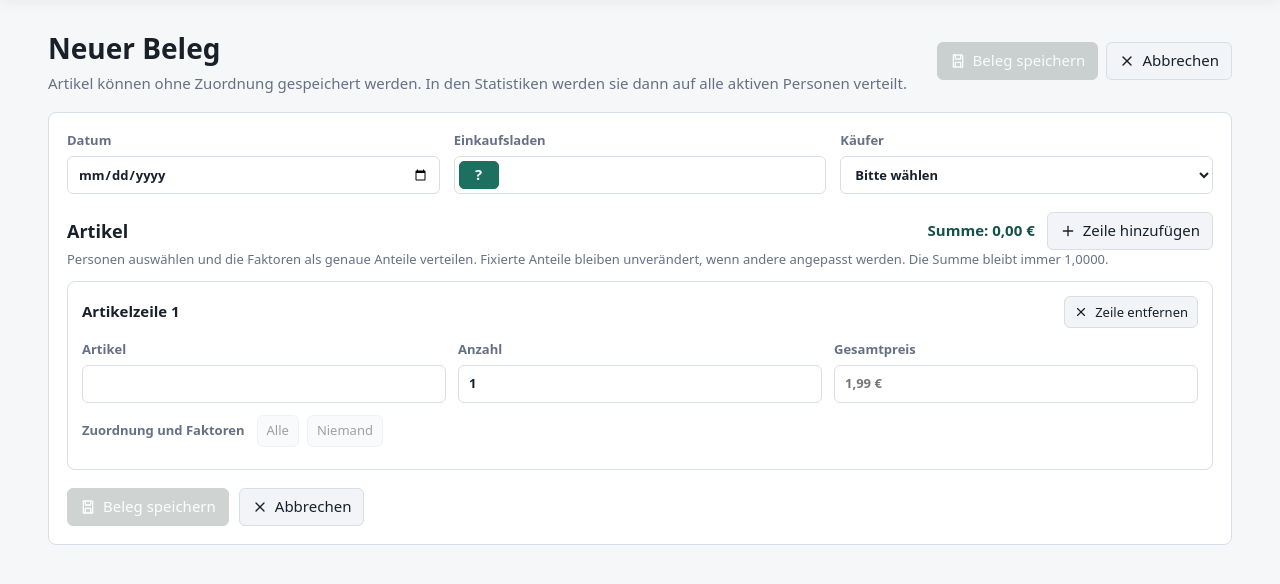
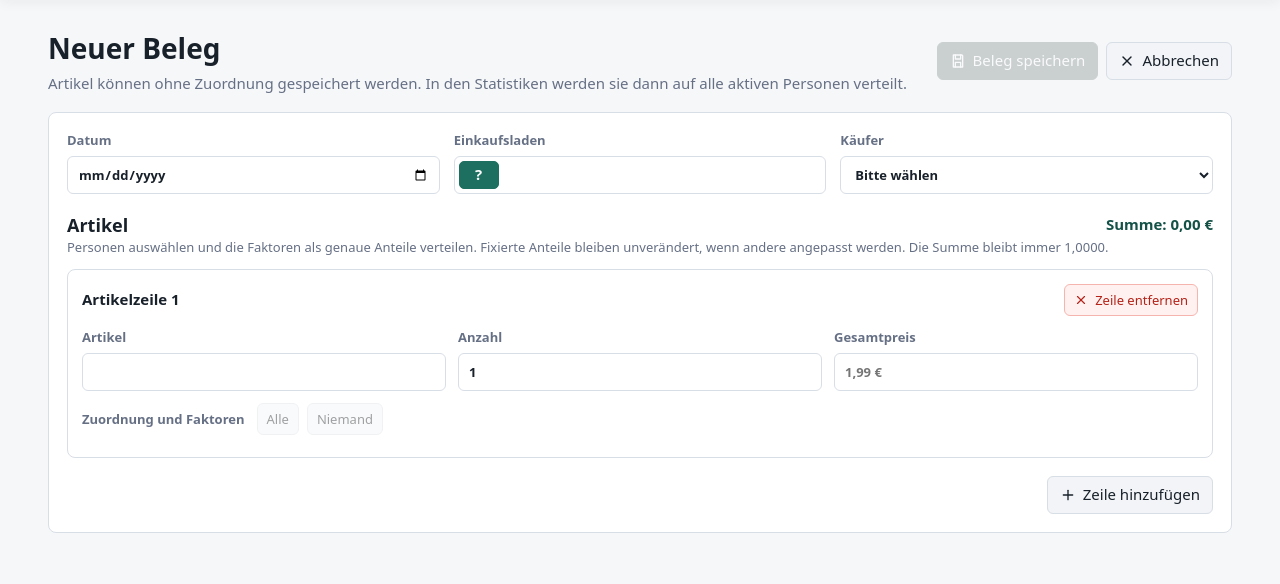
Before and after one commit to SebJana/family-receipt-tracking, a Django app: page /receipts/new/ in a window 1280 px wide. Shown: the part 64-648 px from the top of the page. Run offline with Django 5.2, Linux system fonts and the light colour scheme; data that the repository does not hold is empty; some libraries are stand-ins or nearby versions.

Commit message:
feat: change button alignment and layout for new receipt flow

```diff
--- a/static/css/app.css
+++ b/static/css/app.css
@@ -1000,6 +1000,24 @@ textarea {
   margin-top: 18px;
 }
 
+.receipt-form-footer {
+  align-items: center;
+  flex-wrap: wrap;
+  justify-content: flex-start;
+}
+
+.receipt-submit-actions {
+  align-items: center;
+  display: flex;
+  gap: 10px;
+  order: 1;
+}
+
+.receipt-form-footer > [data-add-row] {
+  margin-left: auto;
+  order: 2;
+}
+
 .messages {
   display: grid;
   gap: 8px;
@@ -1676,6 +1694,20 @@ th {
     width: 100%;
   }
 
+  .receipt-form-footer {
+    align-items: flex-start;
+    flex-direction: column;
+  }
+
+  .receipt-form-footer > [data-add-row] {
+    margin-left: 0;
+    order: 1;
+  }
+
+  .receipt-submit-actions {
+    order: 2;
+  }
+
   .receipt-actions {
     justify-content: flex-start;
     width: 100%;
--- a/static/js/app.js
+++ b/static/js/app.js
@@ -4,6 +4,7 @@ document.addEventListener("DOMContentLoaded", () => {
   bindLiveFilters();
   bindAllocationControls(document);
   bindDynamicRows();
+  bindReceiptActionLocations();
   bindReceiptTotal();
   bindMarketComboboxes();
   bindRowActions(document);
--- a/static/js/receipt-form.js
+++ b/static/js/receipt-form.js
@@ -315,6 +315,31 @@ function bindAllocationControls(root) {
   });
 }
 
+function bindReceiptActionLocations() {
+  const topActions = document.querySelector("[data-form-actions-top]");
+  const bottomActions = document.querySelector("[data-form-actions-bottom]");
+  if (!bottomActions) return;
+  if (!topActions) {
+    bottomActions.hidden = false;
+    return;
+  }
+
+  const setBottomVisibility = () => {
+    const rect = topActions.getBoundingClientRect();
+    const topIsVisible = rect.bottom > 0 && rect.top < window.innerHeight;
+    bottomActions.hidden = topIsVisible;
+  };
+
+  if ("IntersectionObserver" in window) {
+    const observer = new IntersectionObserver(setBottomVisibility, { threshold: 0 });
+    observer.observe(topActions);
+  } else {
+    window.addEventListener("scroll", setBottomVisibility, { passive: true });
+    window.addEventListener("resize", setBottomVisibility);
+  }
+  setBottomVisibility();
+}
+
 function bindDynamicRows() {
   const form = document.querySelector("[data-row-form]");
   if (!form) return;
--- a/templates/receipts/receipt_form.html
+++ b/templates/receipts/receipt_form.html
@@ -10,7 +10,7 @@
     <p>Artikel können ohne Zuordnung gespeichert werden. In den Statistiken werden sie dann auf alle aktiven Personen verteilt.</p>
   </div>
   {% if not item_only %}
-  <div class="page-actions">
+  <div class="page-actions" data-form-actions-top>
     <button class="button primary" type="submit" form="receipt-edit-form" {% if not import_review %}data-dirty-submit disabled{% endif %}>
       {% include "includes/icon.html" with name="save" %}
       {{ submit_label }}
@@ -87,10 +87,6 @@
     <div class="receipt-editor-summary">
     {% if not item_only %}
       <strong class="receipt-editor-total">Summe: <span data-receipt-total aria-live="polite">0,00 €</span></strong>
-      <button class="button secondary" type="button" data-add-row>
-        {% include "includes/icon.html" with name="plus" %}
-        Zeile hinzufügen
-      </button>
     {% endif %}
     </div>
   </div>
@@ -116,7 +112,7 @@
               {% endif %}
             </button>
           {% else %}
-            <button class="button secondary small" type="button" data-remove-row>
+            <button class="button danger small" type="button" data-remove-row>
               {% include "includes/icon.html" with name="x" %}
               Zeile entfernen
             </button>
@@ -190,7 +186,7 @@
       <input type="hidden" name="item-__index__-id" value="">
       <div class="item-row-head">
         <strong>Neue Artikelzeile</strong>
-        <button class="button secondary small" type="button" data-remove-row>
+        <button class="button danger small" type="button" data-remove-row>
           {% include "includes/icon.html" with name="x" %}
           Zeile entfernen
         </button>
@@ -242,7 +238,14 @@
   </template>
   {% endif %}
 
-  <div class="form-actions">
+  <div class="form-actions receipt-form-footer">
+    {% if not item_only %}
+      <button class="button secondary" type="button" data-add-row>
+        {% include "includes/icon.html" with name="plus" %}
+        Zeile hinzufügen
+      </button>
+    {% endif %}
+    <div class="receipt-submit-actions"{% if not item_only %} data-form-actions-bottom hidden{% endif %}>
       <button class="button primary" type="submit" {% if not import_review %}data-dirty-submit disabled{% endif %}>
         {% include "includes/icon.html" with name="save" %}
         {{ submit_label }}
@@ -252,5 +255,6 @@
         Abbrechen
       </a>
     </div>
+  </div>
 </form>
 {% endblock %}
```
Also changed, not shown: receipts/tests/test_receipts.py (+23 -0 lines). Lines whose indentation alone changed are shown as unchanged.
